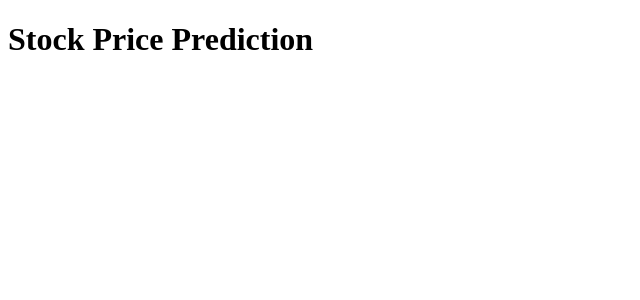
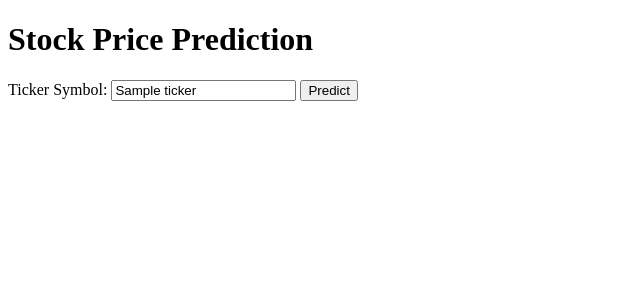
Before and after one commit to vlalgondar/StockPriceML, a Flask app: template templates/index.html in a window 1280 px wide. Shown: the top 300 px of the page, without its empty margins (0-640 px from the left). Run offline with Flask 3, Linux system fonts and the light colour scheme; the template is opened without the code that fills it: most values are stand-ins (such as "Sample title", 1, 10 or a date in 2020); some libraries are stand-ins or nearby versions.

Commit message:
Fronted Updating fixes

```diff
--- a/app.py
+++ b/app.py
@@ -3,16 +3,60 @@ import pandas as pd
 import plotly
 import plotly.express as px
 import json
+import os
+
+# Import your data processing and prediction functions
+from data_collection import download_stock_data
+from data_preprocessing import preprocess_data
+from model_prediction import predict_stock_price
 
 app = Flask(__name__)
 
-@app.route('/')
+@app.route('/', methods=['GET', 'POST'])
 def index():
-    # Load predictions
-    data = pd.read_csv('data/predictions.csv')
-    fig = px.line(data, x='Date', y=['Actual', 'Predicted'], title='Stock Price Prediction')
-    graphJSON = json.dumps(fig, cls=plotly.utils.PlotlyJSONEncoder)
-    return render_template('index.html', graphJSON=graphJSON)
+    if request.method == 'POST':
+        ticker = request.form['ticker'].upper()
+        # Paths for the data and model files
+        data_file = f'data/{ticker}_data.csv'
+        model_file = 'models/stock_prediction_model.h5'
+        scaler_file = 'models/scaler.save'
+        predictions_file = f'data/{ticker}_predictions.csv'
+
+        try:
+            # Step 1: Download data for the new ticker
+            download_stock_data(ticker, '2010-01-01', '2023-10-01')
+
+            # Step 2: Preprocess the data
+            x_train, y_train, scaler = preprocess_data(data_file, ticker)
+
+            # Step 3: Predict stock prices
+            predict_stock_price(model_file, scaler_file, data_file, ticker)
+
+            # Step 4: Load predictions
+            predictions = pd.read_csv(predictions_file)
+            fig = px.line(predictions, x='Date', y=['Actual', 'Predicted'], title=f'{ticker} Stock Price Prediction')
+            graphJSON = json.dumps(fig, cls=plotly.utils.PlotlyJSONEncoder)
+
+            return render_template('index.html', graphJSON=graphJSON, ticker=ticker)
+
+        except Exception as e:
+            print(f"Error processing ticker {ticker}: {e}")
+            return render_template('index.html', error=f"Could not process ticker {ticker}. Please try again.", ticker='AAPL')
+
+    else:
+        # Default ticker
+        ticker = 'AAPL'
+        # Load default predictions
+        predictions_file = f'data/{ticker}_predictions.csv'
+        if not os.path.exists(predictions_file):
+            # If predictions don't exist, generate them
+            download_stock_data(ticker, '2010-01-01', '2023-10-01')
+            x_train, y_train, scaler = preprocess_data(f'data/{ticker}_data.csv', ticker)
+            predict_stock_price('models/stock_prediction_model.h5', 'models/scaler.save', f'data/{ticker}_data.csv', ticker)
+        predictions = pd.read_csv(predictions_file)
+        fig = px.line(predictions, x='Date', y=['Actual', 'Predicted'], title=f'{ticker} Stock Price Prediction')
+        graphJSON = json.dumps(fig, cls=plotly.utils.PlotlyJSONEncoder)
+        return render_template('index.html', graphJSON=graphJSON, ticker=ticker)
 
 if __name__ == '__main__':
     app.run(debug=True)
--- a/templates/index.html
+++ b/templates/index.html
@@ -6,6 +6,14 @@
 </head>
 <body>
     <h1>Stock Price Prediction</h1>
+    {% if error %}
+        <p style="color:red;">{{ error }}</p>
+    {% endif %}
+    <form method="post">
+        <label for="ticker">Ticker Symbol:</label>
+        <input type="text" id="ticker" name="ticker" value="{{ ticker }}">
+        <input type="submit" value="Predict">
+    </form>
     <div id="graph"></div>
     <script>
         var graphs = JSON.parse('{{ graphJSON | safe }}');
```
Also changed, not shown: data_collection.py (+11 -9 lines), data_preprocessing.py (+20 -13 lines), model_prediction.py (+9 -14 lines), 1 other file.
